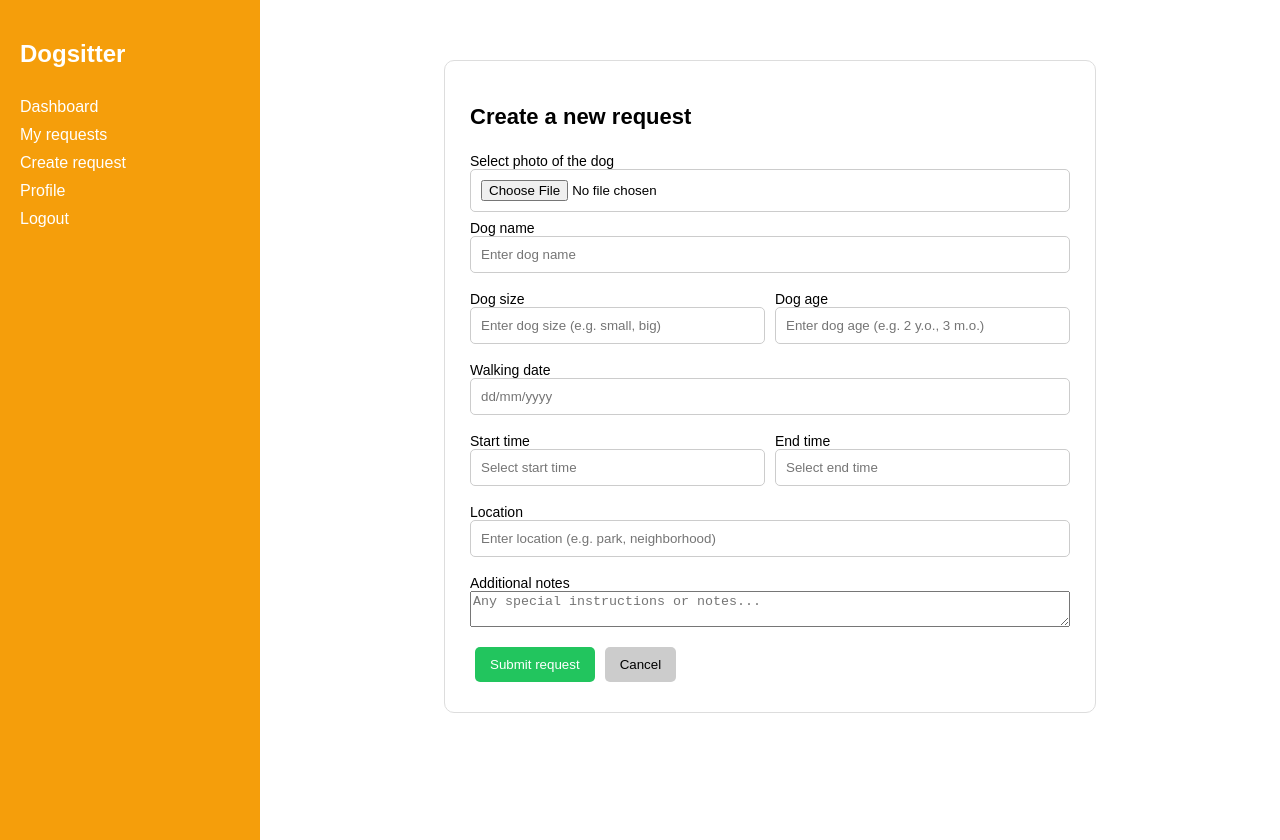
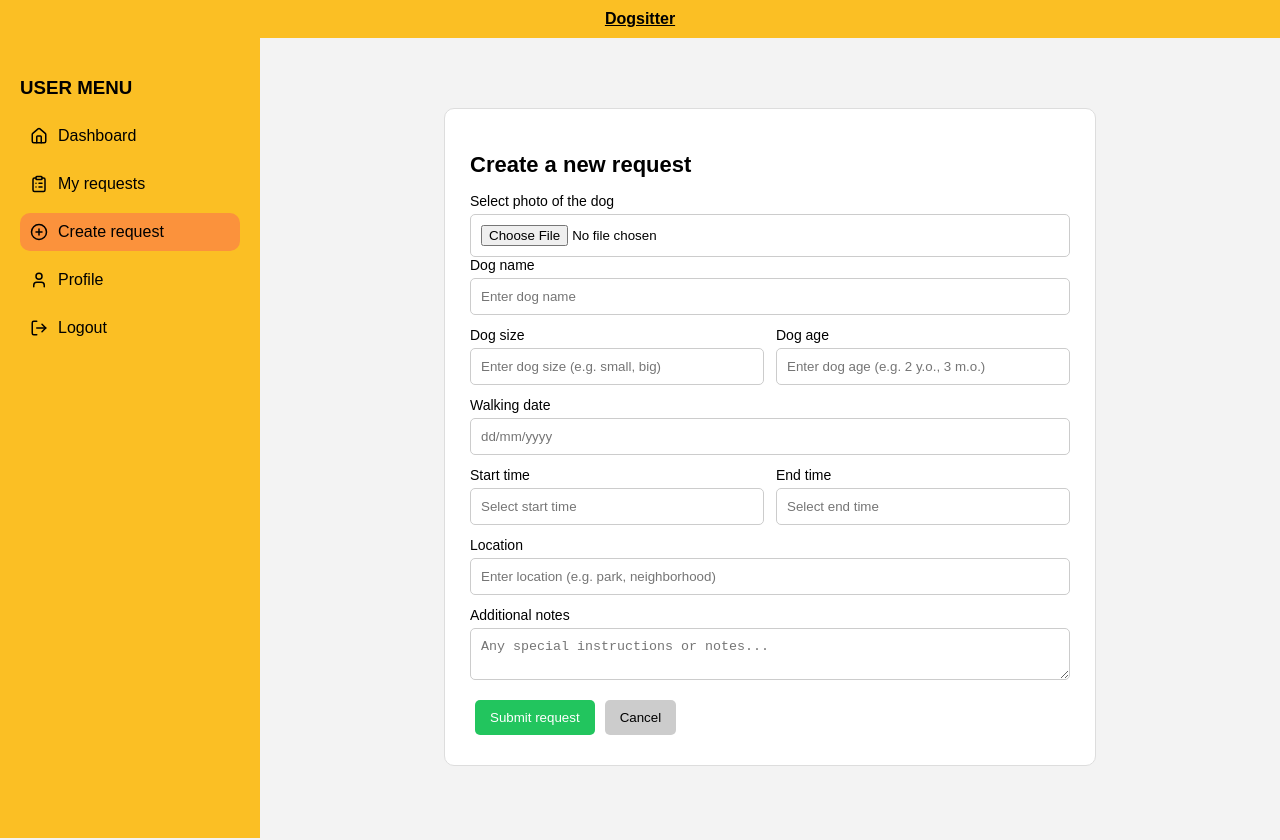
Before and after one commit to Thibaultdarmancier/dogsitter-frontend, a Next.js app: page /create-request in a window 1280 px wide. Built offline with nearby package versions, Linux system fonts and the light colour scheme.

Commit message:
update sidebar+topbar

```diff
--- a/app/globals.css
+++ b/app/globals.css
@@ -1,46 +1,84 @@
 body {
   margin: 0;
   font-family: Arial, sans-serif;
+  background: #f3f3f3;
 }
 
+/* 🔶 LAYOUT GLOBAL */
 .layout {
+  display: flex;
+  flex-direction: column;
+}
+
+/* 🔶 TOP BAR */
+.topbar {
+  background: #fbbf24; /* orange plus clair */
+  text-align: center;
+  padding: 10px;
+  font-weight: bold;
+  text-decoration: underline; /* Dogsitter souligné */
+}
+
+/* 🔶 MAIN (sidebar + content) */
+.main {
   display: flex;
 }
 
+/* 🔶 SIDEBAR */
 .sidebar {
   width: 220px;
-  background: #f59e0b;
-  color: white;
-  height: 100vh;
+  background: #fbbf24; /* même orange */
+  color: black;
+  height: calc(100vh - 40px);
   padding: 20px;
 }
 
 .sidebar h2 {
-  margin-bottom: 30px;
+  margin-bottom: 20px;
 }
 
+/* 🔶 LINKS */
 .sidebar a {
-  display: block;
+  display: flex;
+  align-items: center;
+  gap: 10px;
+  padding: 10px;
   margin: 10px 0;
-  color: white;
+  color: black;
   text-decoration: none;
+  border-radius: 10px;
+  transition: 0.2s;
 }
 
+/* ✨ HOVER */
+.sidebar a:hover {
+  background: #fcd34d;
+}
+
+/* 🔥 ACTIVE LINK */
+.sidebar a.active {
+  background: #fb923c;
+}
+
+/* 🔶 CONTENT */
 .content {
   flex: 1;
-  padding: 20px;
+  padding: 30px;
 }
 
+/* 🔶 CARD */
 .card {
   background: white;
-  border-radius: 8px;
+  border-radius: 10px;
   padding: 20px;
   border: 1px solid #ddd;
 }
 
+/* 🔶 BUTTONS */
 button {
   margin: 5px;
-  padding: 8px 12px;
+  padding: 10px 15px;
+  border-radius: 5px;
   border: none;
   cursor: pointer;
 }
@@ -55,6 +93,11 @@ button {
   color: white;
 }
 
+.btn-gray {
+  background: #ccc;
+}
+
+/* 🔶 FORM */
 .form-wrapper {
   display: flex;
   justify-content: center;
@@ -74,60 +117,39 @@ button {
   margin-bottom: 15px;
 }
 
+/* 🔶 GRID */
 .form-grid {
   display: grid;
   grid-template-columns: 1fr 1fr;
-  gap: 10px;
+  gap: 12px;
 }
 
 .form-full {
   grid-column: span 2;
 }
 
-input {
+/* 🔶 INPUT */
+input, textarea {
   padding: 10px;
   border: 1px solid #ccc;
   border-radius: 5px;
 }
 
-button {
-  padding: 10px 15px;
-  border-radius: 5px;
-  border: none;
-  cursor: pointer;
+/* 🔶 LABEL */
+.form-label {
+  font-size: 14px;
+  margin-bottom: 5px;
 }
 
-.btn-green {
-  background: #22c55e;
-  color: white;
+/* 🔶 GROUP */
+.form-group {
+  display: flex;
+  flex-direction: column;
 }
 
-.btn-gray {
-  background: #ccc;
-}
-
+/* 🔶 IMAGE PREVIEW */
 .preview-img {
   width: 200px;
   border-radius: 10px;
   margin-top: 10px;
 }
-.form-label {
-  font-size: 14px;
-  margin-top: 8px;
-  display: block;
-}
-
-.form-group {
-  display: flex;
-  flex-direction: column;
-}
-
-.form-grid {
-  display: grid;
-  grid-template-columns: 1fr 1fr;
-  gap: 10px;
-}
-
-.form-full {
-  grid-column: span 2;
-}
--- a/app/layout.tsx
+++ b/app/layout.tsx
@@ -1,37 +1,50 @@
+"use client";
+
 import "./globals.css";
 import Link from "next/link";
-
+import { usePathname } from "next/navigation";
+import { Home, ClipboardList, PlusCircle, User, LogOut } from "lucide-react";
 export default function RootLayout({ children }: any) {
-  const role = "user"; // 🔥 change "user" → "dogsitter" pour tester
+  const pathname = usePathname();
 
   return (
     <html>
       <body>
         <div className="layout">
-          <div className="sidebar">
-            <h2>Dogsitter</h2>
 
-            <Link href="/">Dashboard</Link>
+          {/* 🔶 TOP BAR */}
+          <div className="topbar">Dogsitter</div>
 
-            {role === "user" && (
-              <>
-                <Link href="/my-requests">My requests</Link>
-                <Link href="/create-request">Create request</Link>
-              </>
-            )}
+          <div className="main">
 
-            {role === "dogsitter" && (
-              <>
-                <Link href="/available-requests">Available requests</Link>
-                <Link href="/applications">My applications</Link>
-              </>
-            )}
+                <div className="sidebar">
+                  <h3>USER MENU</h3>
 
-            <Link href="#">Profile</Link>
-            <Link href="#">Logout</Link>
+                  <Link href="/" className={pathname === "/" ? "active" : ""}>
+                    <Home size={18} /> Dashboard
+                  </Link>
+
+                  <Link href="/my-requests" className={pathname === "/my-requests" ? "active" : ""}>
+                    <ClipboardList size={18} /> My requests
+                  </Link>
+
+                  <Link href="/create-request" className={pathname === "/create-request" ? "active" : ""}>
+                    <PlusCircle size={18} /> Create request
+                  </Link>
+
+                  <Link href="#">
+                    <User size={18} /> Profile
+                  </Link>
+
+                  <Link href="#">
+                    <LogOut size={18} /> Logout
+                  </Link>
+                </div>
+
+            {/* 🔶 PAGE */}
+            <div className="content">{children}</div>
+
           </div>
-
-          <div className="content">{children}</div>
         </div>
       </body>
     </html>
--- a/package.json
+++ b/package.json
@@ -10,6 +10,7 @@
   },
   "dependencies": {
     "axios": "^1.15.2",
+    "lucide-react": "^1.14.0",
     "next": "16.2.4",
     "react": "19.2.4",
     "react-dom": "19.2.4"
```
Also changed, not shown: 1 other file (tests, documents, lock files or other folders).
